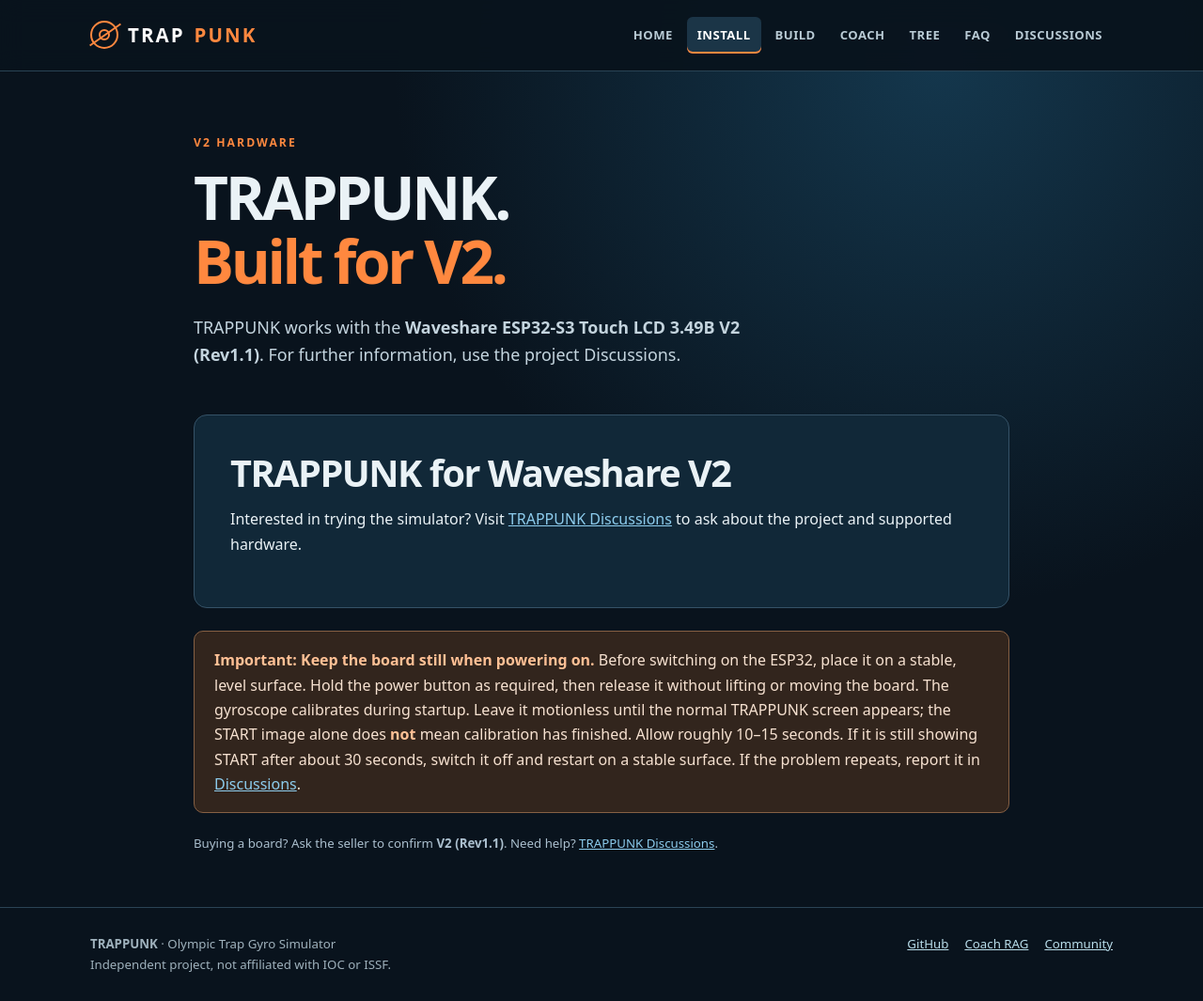
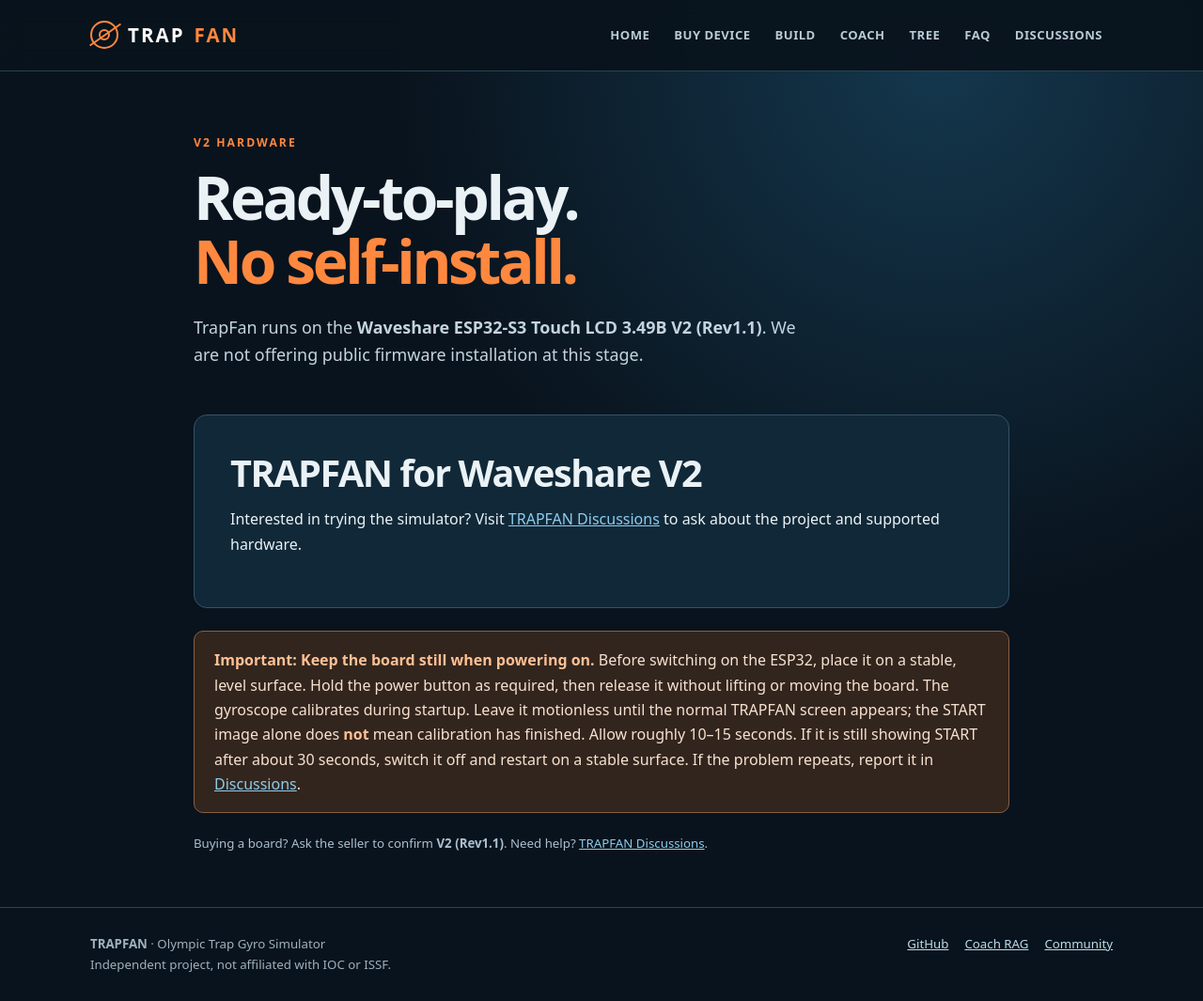
Before and after one commit to lit-u/trappunk, a plain HTML site: page install.html in a window 1280 px wide. Shown: the whole page at 94% size. Drawn offline with Linux system fonts and the light colour scheme.

Commit message:
Add BUY DEVICE navigation and staged TrapFan branding to install.html; hide public INSTALL

```diff
--- a/install.html
+++ b/install.html
@@ -1,15 +1,15 @@
-<!doctype html><html lang="en"><head><meta charset="utf-8"><meta name="viewport" content="width=device-width,initial-scale=1"><meta name="theme-color" content="#09131d"><meta name="description" content="Information about TRAPPUNK and the supported Waveshare ESP32-S3 Touch LCD 3.49B V2 hardware."><title>Install TRAPPUNK · TRAPPUNK</title><link rel="stylesheet" href="assets/site.css"><link rel="icon" href="assets/favicon.svg" type="image/svg+xml"><!-- Cloudflare Web Analytics --><script type='module' src='https://static.cloudflareinsights.com/beacon.min.js' data-cf-beacon='{"token": "2ef8f8ff555344c89521be967594c3df"}'></script><!-- End Cloudflare Web Analytics --><script defer src="/_vercel/insights/script.js"></script>
-</head><body><header><div class="wrap top"><a class="brand" href="index.html"><span class="brand-icon"></span>TRAP<strong>PUNK</strong></a><nav aria-label="Main menu"><a href="index.html">HOME</a><a href="install.html" aria-current="page">INSTALL</a><a href="build.html">BUILD</a><a href="coach.html">COACH</a><a href="challenge.html">TREE</a><a href="faq.html">FAQ</a><a href="community.html">DISCUSSIONS</a></nav></div></header><main class="wrap install-page-simple">
+<!doctype html><html lang="en"><head><meta charset="utf-8"><meta name="viewport" content="width=device-width,initial-scale=1"><meta name="theme-color" content="#09131d"><meta name="description" content="Information about TRAPFAN and the supported Waveshare ESP32-S3 Touch LCD 3.49B V2 hardware."><title>Install TRAPFAN · TRAPFAN</title><link rel="stylesheet" href="assets/site.css"><link rel="icon" href="assets/favicon.svg" type="image/svg+xml"><!-- Cloudflare Web Analytics --><script type='module' src='https://static.cloudflareinsights.com/beacon.min.js' data-cf-beacon='{"token": "2ef8f8ff555344c89521be967594c3df"}'></script><!-- End Cloudflare Web Analytics --><script defer src="/_vercel/insights/script.js"></script>
+</head><body><header><div class="wrap top"><a class="brand" href="index.html"><span class="brand-icon"></span>TRAP<strong>FAN</strong></a><nav aria-label="Main menu"><a href="index.html">HOME</a><a href="order.html">BUY DEVICE</a><a href="build.html">BUILD</a><a href="coach.html">COACH</a><a href="challenge.html">TREE</a><a href="faq.html">FAQ</a><a href="community.html">DISCUSSIONS</a></nav></div></header><main class="wrap install-page-simple">
 <section class="page-intro">
 <p class="eyebrow">V2 HARDWARE</p>
-<h1>TRAPPUNK.<br><em>Built for V2.</em></h1>
-<p class="lead">TRAPPUNK works with the <strong>Waveshare ESP32-S3 Touch LCD 3.49B V2 (Rev1.1)</strong>. For further information, use the project Discussions.</p>
+<h1>Ready-to-play.<br><em>No self-install.</em></h1>
+<p class="lead">TrapFan runs on the <strong>Waveshare ESP32-S3 Touch LCD 3.49B V2 (Rev1.1)</strong>. We are not offering public firmware installation at this stage.</p>
 </section>
 <section class="install-panel" aria-labelledby="install-title">
-<h2 id="install-title">TRAPPUNK for Waveshare V2</h2>
-<p>Interested in trying the simulator? Visit <a href="https://github.com/lit-u/trappunk/discussions">TRAPPUNK Discussions</a> to ask about the project and supported hardware.</p>
+<h2 id="install-title">TRAPFAN for Waveshare V2</h2>
+<p>Interested in trying the simulator? Visit <a href="https://github.com/lit-u/trappunk/discussions">TRAPFAN Discussions</a> to ask about the project and supported hardware.</p>
 </section>
 
-<div class="notice" role="note"><strong>Important: Keep the board still when powering on.</strong> Before switching on the ESP32, place it on a stable, level surface. Hold the power button as required, then release it without lifting or moving the board. The gyroscope calibrates during startup. Leave it motionless until the normal TRAPPUNK screen appears; the START image alone does <strong>not</strong> mean calibration has finished. Allow roughly 10–15 seconds. If it is still showing START after about 30 seconds, switch it off and restart on a stable surface. If the problem repeats, report it in <a href="https://github.com/lit-u/trappunk/discussions">Discussions</a>.</div>
-<p class="small install-support">Buying a board? Ask the seller to confirm <strong>V2 (Rev1.1)</strong>. Need help? <a href="https://github.com/lit-u/trappunk/discussions">TRAPPUNK Discussions</a>.</p>
-</main><footer class="footer"><div class="wrap foot"><div><strong>TRAPPUNK</strong> · Olympic Trap Gyro Simulator<br>Independent project, not affiliated with IOC or ISSF.</div><div class="links"><a href="https://github.com/lit-u/trappunk">GitHub</a><a href="https://github.com/lit-u/olympic-trap-coach-rag">Coach RAG</a><a href="community.html">Community</a></div></div></footer></body></html>
+<div class="notice" role="note"><strong>Important: Keep the board still when powering on.</strong> Before switching on the ESP32, place it on a stable, level surface. Hold the power button as required, then release it without lifting or moving the board. The gyroscope calibrates during startup. Leave it motionless until the normal TRAPFAN screen appears; the START image alone does <strong>not</strong> mean calibration has finished. Allow roughly 10–15 seconds. If it is still showing START after about 30 seconds, switch it off and restart on a stable surface. If the problem repeats, report it in <a href="https://github.com/lit-u/trappunk/discussions">Discussions</a>.</div>
+<p class="small install-support">Buying a board? Ask the seller to confirm <strong>V2 (Rev1.1)</strong>. Need help? <a href="https://github.com/lit-u/trappunk/discussions">TRAPFAN Discussions</a>.</p>
+</main><footer class="footer"><div class="wrap foot"><div><strong>TRAPFAN</strong> · Olympic Trap Gyro Simulator<br>Independent project, not affiliated with IOC or ISSF.</div><div class="links"><a href="https://github.com/lit-u/trappunk">GitHub</a><a href="https://github.com/lit-u/olympic-trap-coach-rag">Coach RAG</a><a href="community.html">Community</a></div></div></footer></body></html>
```
